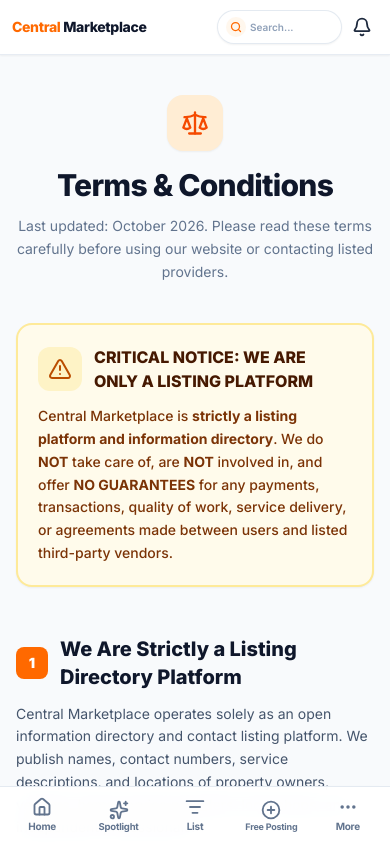
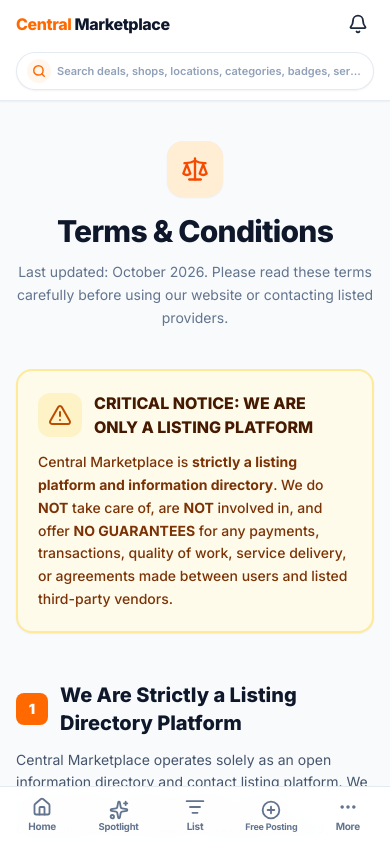
Before and after one commit to bala290498/central-marketplace-03, a Next.js app: page /terms in a window 390 px wide. Shown: the top 843 px of the page. Built offline with nearby package versions, Linux system fonts and the light colour scheme.

Commit message:
feat: move homepage search bar to header for both desktop and mobile, with global search modal triggering on all pages

```diff
--- a/src/components/Navbar.tsx
+++ b/src/components/Navbar.tsx
@@ -1,8 +1,8 @@
 "use client";
 
-import React, { useState, useEffect, useRef } from "react";
+import React, { useState, useRef, useMemo } from "react";
 import Link from "next/link";
-import { usePathname, useRouter } from "next/navigation";
+import { usePathname } from "next/navigation";
 import {
   MapPin,
   Loader2,
@@ -13,8 +13,10 @@
   FileText,
   Bell,
 } from "lucide-react";
-import { UserLocation } from "@/types/offer";
+import { UserLocation, Offer } from "@/types/offer";
 import { SearchBarTrigger } from "./SearchBarTrigger";
+import { SearchModal } from "./SearchModal";
+import { getOffers } from "@/lib/offers";
 import { useNotification } from "@/context/NotificationContext";
 
 interface NavbarProps {
@@ -23,6 +25,7 @@
   onDetectLocation?: () => void;
   isLocating?: boolean;
   onOpenSearch?: () => void;
+  offers?: Offer[];
   children?: React.ReactNode;
   isSticky?: boolean;
 }
@@ -33,20 +36,25 @@
   onDetectLocation,
   isLocating = false,
   onOpenSearch,
+  offers,
   children,
   isSticky = true,
 }: NavbarProps) {
   const pathname = usePathname();
-  const router = useRouter();
   const { hasUnread, badgeCount, openNotification } = useNotification();
   const [isMoreDropdownOpen, setIsMoreDropdownOpen] = useState(false);
+  const [isSearchModalOpen, setIsSearchModalOpen] = useState<boolean>(false);
   const timeoutId = useRef<NodeJS.Timeout | null>(null);
+
+  const allOffers = useMemo(() => {
+    return offers && offers.length > 0 ? offers : getOffers();
+  }, [offers]);
 
   const handleSearchClick = () => {
     if (onOpenSearch) {
       onOpenSearch();
     } else {
-      router.push("/list");
+      setIsSearchModalOpen(true);
     }
   };
 
@@ -76,21 +84,22 @@
   ];
 
   return (
+    <>
       <header
         className={`relative z-50 ${
           isSticky ? "sticky top-0" : ""
-      } bg-white/95 backdrop-blur-md border-b border-slate-200/80 py-2.5 sm:py-3 shadow-xs`}
+        } bg-white/95 backdrop-blur-md border-b border-slate-200/80 py-2 sm:py-2.5 shadow-xs`}
       >
-      <div className="max-w-7xl mx-auto px-3 sm:px-6 space-y-2">
-        <div className="flex items-center justify-between gap-1.5 sm:gap-4">
+        <div className="max-w-7xl mx-auto px-4 sm:px-6 space-y-2">
+          <div className="flex items-center justify-between gap-2 sm:gap-4">
             {/* Brand Title + Location (Left Side) */}
-          <div className="flex items-center gap-2 sm:gap-3.5 flex-shrink-0">
+            <div className="flex items-center gap-2.5 sm:gap-3.5 min-w-0 flex-shrink-0">
               <div className="flex flex-col items-start min-w-0">
                 <Link
                   href="/"
                   className="inline-flex items-center outline-none focus:outline-none focus:ring-0 rounded-lg transition-colors group flex-shrink-0"
                 >
-                <span className="font-extrabold text-sm sm:text-base md:text-lg tracking-tight whitespace-nowrap">
+                  <span className="font-extrabold text-base sm:text-lg tracking-tight whitespace-nowrap">
                     <span className="text-orange-500">Central</span>{" "}
                     <span className="text-slate-900">Marketplace</span>
                   </span>
@@ -102,25 +111,25 @@
                     type="button"
                     onClick={onDetectLocation}
                     disabled={isLocating}
-                  className="lg:hidden inline-flex items-center gap-1 text-[11px] sm:text-xs font-medium text-slate-500 hover:text-slate-700 transition-colors cursor-pointer bg-transparent border-0 p-0 outline-none min-w-0 truncate mt-0.5"
+                    className="lg:hidden inline-flex items-center gap-1 text-[11px] font-bold text-slate-600 hover:text-orange-600 transition-colors cursor-pointer bg-transparent border-0 p-0 outline-none min-w-0 truncate mt-0.5"
                     title={userAreaLabel ? `Location: ${userAreaLabel}` : "Allow location access"}
                   >
                     {isLocating ? (
                       <>
-                      <Loader2 className="w-3 h-3 animate-spin text-slate-400 flex-shrink-0" />
-                      <span className="text-slate-400 truncate">Locating...</span>
+                        <Loader2 className="w-3 h-3 animate-spin text-orange-500 flex-shrink-0" />
+                        <span className="text-slate-500 truncate">Locating...</span>
                       </>
                     ) : userLocation && userAreaLabel ? (
                       <>
-                      <MapPin className="w-3 h-3 text-slate-400 flex-shrink-0" />
-                      <span className="text-slate-500 font-medium truncate max-w-[120px] sm:max-w-[160px]">
+                        <MapPin className="w-3 h-3 text-orange-500 flex-shrink-0" />
+                        <span className="text-slate-800 font-bold truncate max-w-[160px]">
                           {userAreaLabel}
                         </span>
                       </>
                     ) : (
                       <>
                         <MapPin className="w-3 h-3 text-slate-400 flex-shrink-0" />
-                      <span className="text-slate-500 font-medium hover:text-slate-700 truncate">
+                        <span className="text-slate-500 hover:text-slate-900 truncate">
                           Allow location
                         </span>
                       </>
@@ -137,25 +146,25 @@
                     type="button"
                     onClick={onDetectLocation}
                     disabled={isLocating}
-                  className="inline-flex items-center gap-1.5 text-xs font-medium text-slate-500 hover:text-slate-700 transition-colors cursor-pointer bg-transparent border-0 p-0 outline-none min-w-0 truncate"
+                    className="inline-flex items-center gap-1.5 text-sm font-bold text-slate-700 hover:text-orange-600 transition-colors cursor-pointer bg-transparent border-0 p-0 outline-none min-w-0 truncate"
                     title={userAreaLabel ? `Location: ${userAreaLabel}` : "Allow location access"}
                   >
                     {isLocating ? (
                       <>
-                      <Loader2 className="w-3.5 h-3.5 animate-spin text-slate-400 flex-shrink-0" />
-                      <span className="text-slate-400 truncate">Locating...</span>
+                        <Loader2 className="w-4 h-4 animate-spin text-orange-500 flex-shrink-0" />
+                        <span className="text-slate-500 truncate">Locating...</span>
                       </>
                     ) : userLocation && userAreaLabel ? (
                       <>
-                      <MapPin className="w-3.5 h-3.5 text-slate-400 flex-shrink-0" />
-                      <span className="text-slate-500 font-medium truncate max-w-[180px]">
+                        <MapPin className="w-4 h-4 text-orange-500 flex-shrink-0" />
+                        <span className="text-slate-800 font-bold truncate max-w-[150px]">
                           {userAreaLabel}
                         </span>
                       </>
                     ) : (
                       <>
-                      <MapPin className="w-3.5 h-3.5 text-slate-400 flex-shrink-0" />
-                      <span className="text-slate-500 font-medium hover:text-slate-700 truncate">
+                        <MapPin className="w-4 h-4 text-slate-400 flex-shrink-0" />
+                        <span className="text-slate-600 hover:text-slate-900 truncate">
                           Allow location
                         </span>
                       </>
@@ -165,16 +174,16 @@
               )}
             </div>
 
-          {/* Right Aligned Container: Search Bar & Bell Icon on Mobile, Nav Links & Bell Icon on Desktop */}
-          <div className="flex items-center justify-end gap-1 sm:gap-2 flex-1 min-w-0 ml-auto">
-            {/* Real Search Bar in Header */}
-            <div className="w-[125px] sm:w-64 md:w-auto md:flex-1 max-w-xs sm:max-w-sm lg:max-w-md">
+            {/* Desktop Search Bar in Header */}
+            <div className="hidden md:block flex-1 max-w-sm lg:max-w-md mx-2 sm:mx-3">
               <SearchBarTrigger
                 onClick={handleSearchClick}
-                placeholder="Search..."
+                placeholder="Search deals, shops, locations, categories, badges, services..."
               />
             </div>
 
+            {/* Right Side: Desktop Nav Links + Notification Bell */}
+            <div className="flex items-center gap-1 sm:gap-2 flex-shrink-0 ml-auto md:ml-0">
               {/* Desktop Nav Links */}
               <nav className="hidden md:flex items-center space-x-1 sm:space-x-2">
                 {mainNavLinks.map((link) => {
@@ -268,8 +277,25 @@
             </div>
           </div>
 
+          {/* Mobile Search Bar in Header (< md) */}
+          <div className="md:hidden w-full pt-1 pb-0.5">
+            <SearchBarTrigger
+              onClick={handleSearchClick}
+              placeholder="Search deals, shops, locations, categories, badges, services..."
+            />
+          </div>
+
           {children}
         </div>
       </header>
+
+      {/* Global Search Modal triggered by Header Search Bar */}
+      <SearchModal
+        isOpen={isSearchModalOpen}
+        onClose={() => setIsSearchModalOpen(false)}
+        offers={allOffers}
+        userLocation={userLocation}
+      />
+    </>
   );
 }
--- a/src/components/SearchBarTrigger.tsx
+++ b/src/components/SearchBarTrigger.tsx
@@ -18,12 +18,12 @@
   return (
     <div
       onClick={onClick}
-      className={`w-full relative flex items-center gap-1 sm:gap-2 px-2 sm:px-3 py-1 rounded-full border border-slate-200/90 bg-white hover:border-orange-300 hover:shadow-md shadow-xs transition-all duration-200 cursor-pointer group h-[34px] sm:h-[38px] ${className}`}
+      className={`w-full relative flex items-center gap-1.5 sm:gap-2 px-2.5 sm:px-3 py-1.5 rounded-full border border-slate-200/90 bg-white hover:border-orange-300 hover:shadow-md shadow-xs transition-all duration-200 cursor-pointer group h-[38px] ${className}`}
     >
-      <div className="w-5 h-5 sm:w-6.5 sm:h-6.5 rounded-full bg-orange-50 text-orange-500 flex items-center justify-center flex-shrink-0 group-hover:scale-105 transition-transform">
-        <Search className="w-3 h-3 sm:w-3.5 sm:h-3.5 stroke-[2.5]" />
+      <div className="w-6 h-6 sm:w-6.5 sm:h-6.5 rounded-full bg-orange-50 text-orange-500 flex items-center justify-center flex-shrink-0 group-hover:scale-105 transition-transform">
+        <Search className="w-3.5 h-3.5 stroke-[2.5]" />
       </div>
-      <span className="text-[10px] sm:text-xs font-semibold text-slate-400 flex-1 truncate group-hover:text-slate-600 transition-colors">
+      <span className="text-[11px] sm:text-xs font-semibold text-slate-400 flex-1 truncate group-hover:text-slate-600 transition-colors">
         {placeholder}
       </span>
     </div>
--- a/src/lib/utils.ts
+++ b/src/lib/utils.ts
@@ -88,20 +88,16 @@
 
 export function formatAddress(address: Record<string, string>): string {
   if (!address) return "";
-  const area =
+  return (
     address.suburb ||
     address.neighbourhood ||
     address.quarter ||
     address.village ||
     address.town ||
     address.city_district ||
-    "";
-  const city = address.city || address.county || address.state_district || "";
-
-  if (area && city && area.toLowerCase() !== city.toLowerCase()) {
-    return `${area}, ${city}`;
-  }
-  return area || city || "";
+    address.city ||
+    ""
+  );
 }
 
 export async function lookupUserArea(latitude: number, longitude: number): Promise<string> {
@@ -132,12 +128,7 @@
       )}&longitude=${encodeURIComponent(longitude)}&localityLanguage=en`
     );
     const backup = await backupRes.json();
-    const locality = backup.locality || backup.suburb || backup.neighbourhood || "";
-    const city = backup.city || backup.principalSubdivision || "";
-    if (locality && city && locality.toLowerCase() !== city.toLowerCase()) {
-      return `${locality}, ${city}`;
-    }
-    return locality || city || "";
+    return backup.locality || backup.city || backup.principalSubdivision || "";
   } catch (err) {
     return "";
   }
```
Lines whose indentation alone changed are shown as unchanged.
